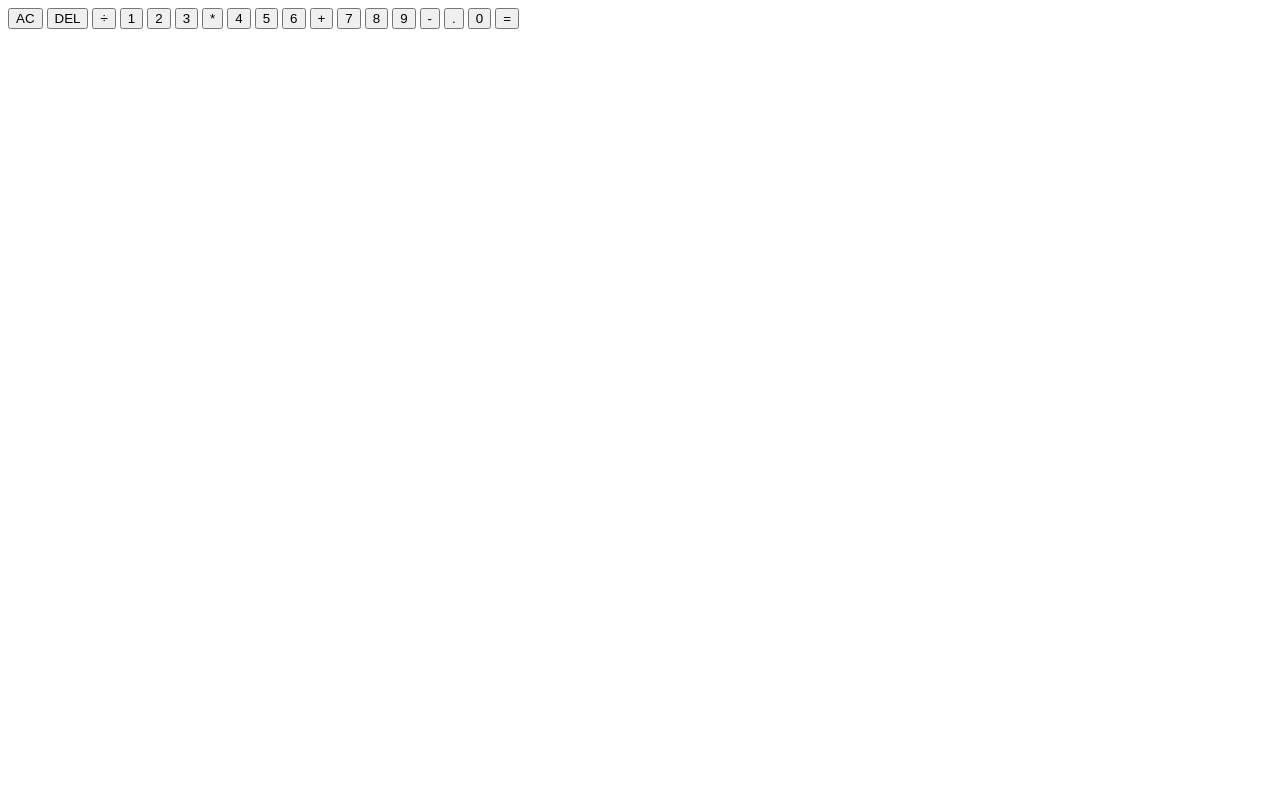
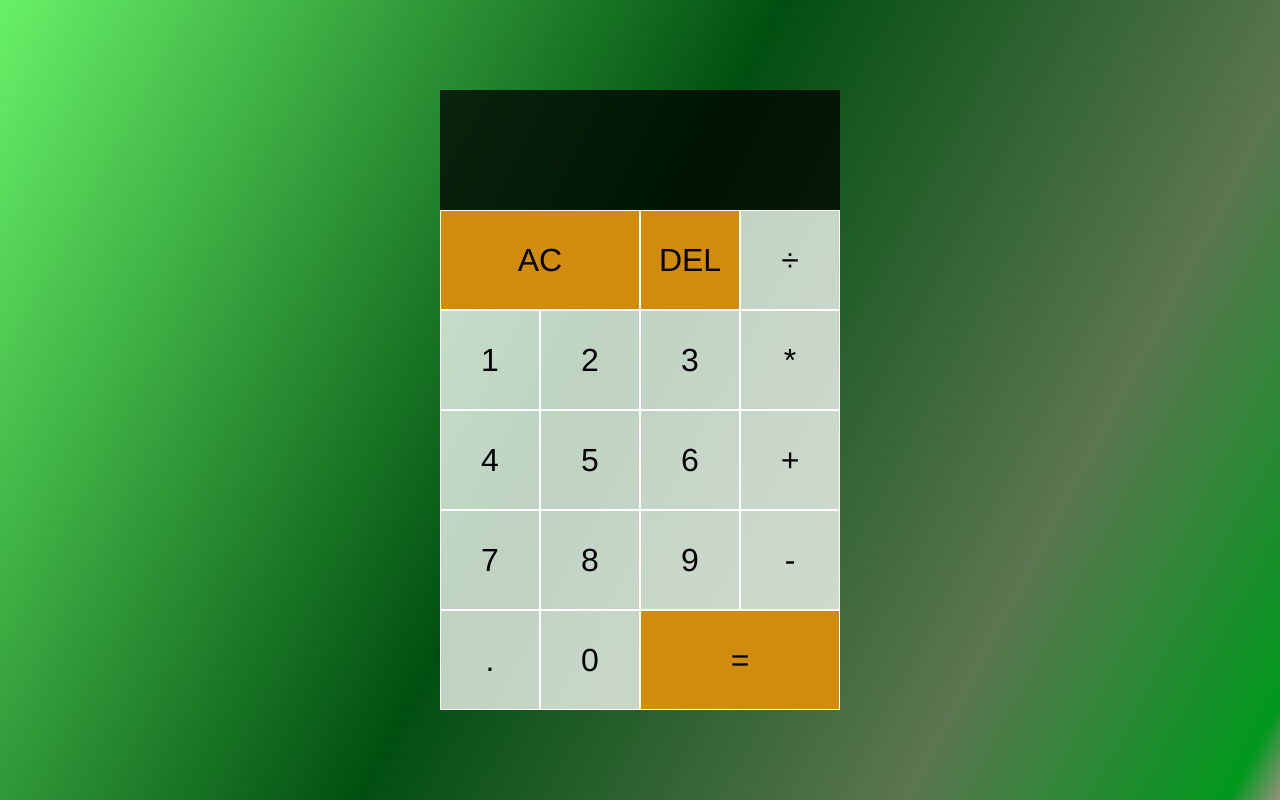
Before and after one commit to Mesi21/Calculator_JS, a plain HTML site: page index.html in a window 1280 px wide. Drawn offline with Linux system fonts and the light colour scheme.

Commit message:
:art: added styling for the app

```diff
--- a/index.html
+++ b/index.html
@@ -13,8 +13,8 @@
                 <div class="prev_op"></div>
                 <div class="curr_op"></div>
             </div>
-        <button class="span-two">AC</button>
-        <button>DEL</button>
+            <button class="span-two" id="ac">AC</button>
+            <button id="del">DEL</button>
             <button>÷</button>
             <button>1</button>
             <button>2</button>
@@ -30,8 +30,7 @@
             <button>-</button>
             <button>.</button>
             <button>0</button>
-        <button class="span-two">=</button>
-
+            <button class="span-two" id="eq">=</button>
         </div>
     </body>
 </html>
--- a/styles.css
+++ b/styles.css
@@ -0,0 +1,65 @@
+*, *::before, *::after {
+    box-sizing: border-box;
+    font-family: 'Franklin Gothic Medium', 'Arial Narrow', Arial, sans-serif;
+    font-weight: 400;
+}
+
+body {
+    padding: 0px;
+    margin: 0px;
+    background: rgb(104,241,104);
+    background: -moz-linear-gradient(118deg, rgba(104,241,104,1) 0%, rgba(1,79,16,1) 46%, rgba(91,118,80,1) 78%, rgba(1,152,29,1) 97%, rgba(153,144,124,1) 100%);
+    background: -webkit-linear-gradient(118deg, rgba(104,241,104,1) 0%, rgba(1,79,16,1) 46%, rgba(91,118,80,1) 78%, rgba(1,152,29,1) 97%, rgba(153,144,124,1) 100%);
+    background: linear-gradient(118deg, rgba(104,241,104,1) 0%, rgba(1,79,16,1) 46%, rgba(91,118,80,1) 78%, rgba(1,152,29,1) 97%, rgba(153,144,124,1) 100%);
+}
+
+.calc-grid {
+    display: grid;
+    justify-content: center;
+    align-content: center;
+    min-height: 100vh;
+    grid-template-columns: repeat(4, 100px);
+    grid-template-rows: minmax(120px, auto) repeat(5, 100px);
+}
+
+.calc-grid > button {
+    cursor: pointer;
+    font-size: 2rem;
+    border: 1px solid #fff;
+    outline: none;
+    background-color: rgba(255, 255, 255, .75);
+}
+
+.calc-grid > button:hover {
+    background-color: rgba(151, 140, 140, 0.9);
+}
+
+#ac, #del, #eq {
+    background-color: rgb(209, 140, 13);
+}
+
+.span-two {
+    grid-column: span 2;
+}
+
+.screen {
+    grid-column: 1/-1;
+    background-color: rgba(0,0,0,.75);
+    display: flex;
+    align-items: flex-end;
+    justify-content: space-around;
+    flex-direction: column;
+    padding: 10px;
+    word-wrap: break-word;
+    word-break: break-all;
+}
+
+.prev_op {
+    color: rgba(255,255,255,.75);
+    font-size: 1.5rem;
+}
+
+.curr_op {
+    color: #fff;
+    font-size: 2.5rem;
+}
```
Lines whose indentation alone changed are shown as unchanged.
